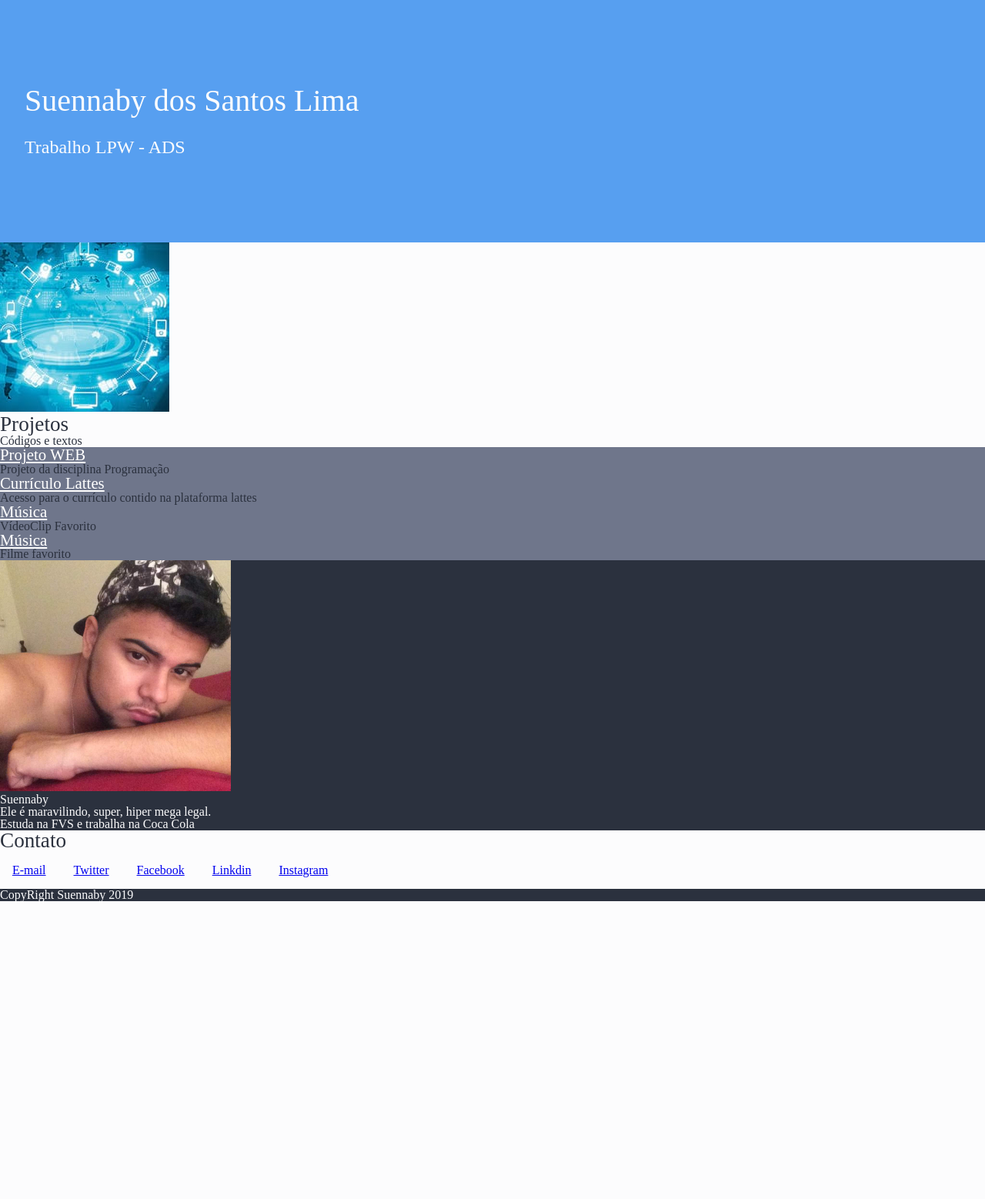
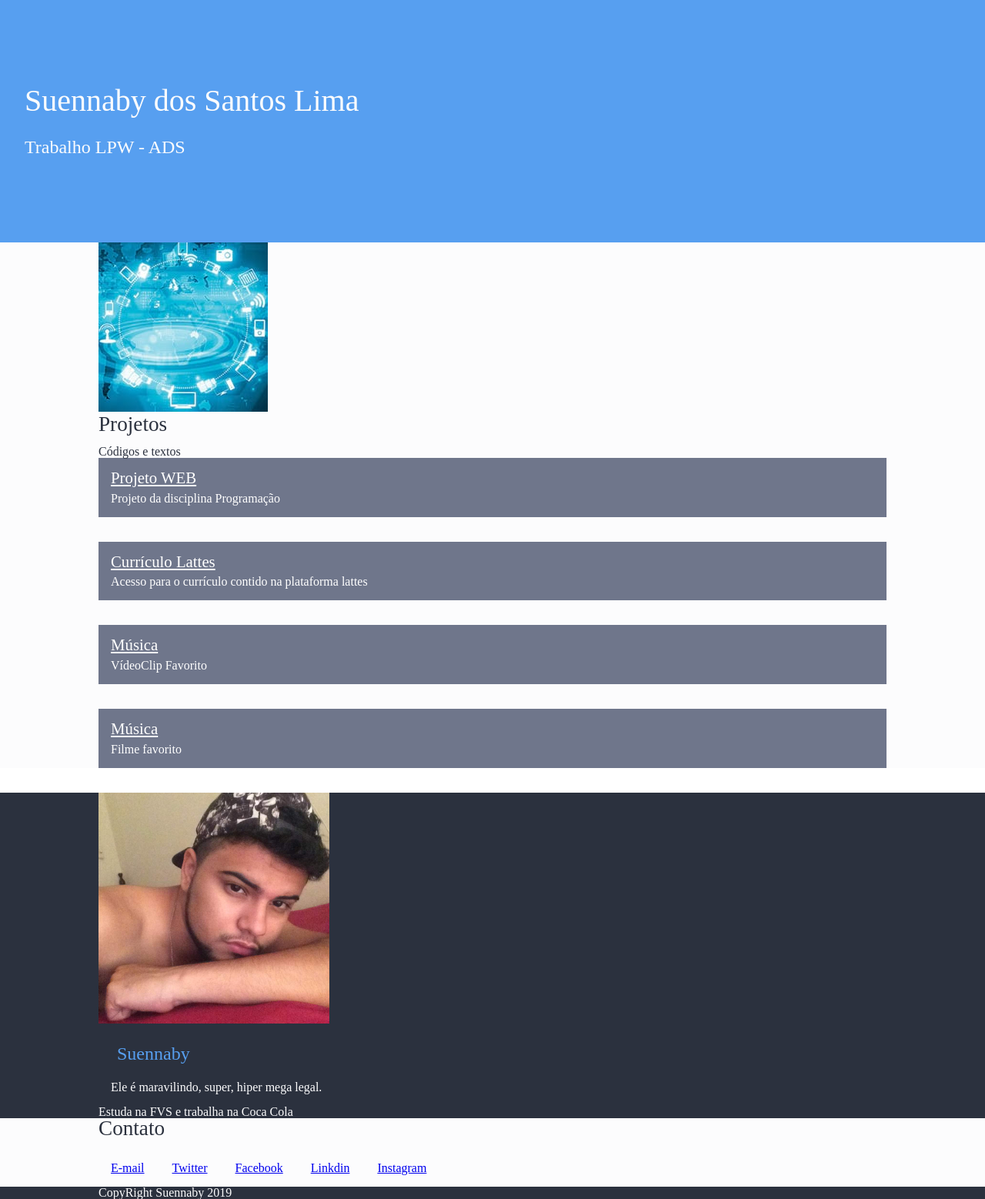
Before and after one commit to apico101010/AulasProgramacaoWeb, a PHP site: page / in a window 1280 px wide. Shown: the part 17-1575 px from the top of the page at 77% size. Before the commit the page ends 1188 px from the top, so only its background shows below. Run offline with PHP 8.4, Linux system fonts and the light colour scheme.

Commit message:
Melhorias nas section
Alteraçoes nas linhas,parágrafos,links,bordas,paddings e margins.

```diff
--- a/estilos/blog.css
+++ b/estilos/blog.css
@@ -1,5 +1,11 @@
 body {
     font-family: Helvetica, sans-serif;
+}
+
+header {
+    border-bottom: 1px solid #ccc;
+    padding-top: 1em;
+    padding-bottom: 1em;
 }
 
 header li{
@@ -16,6 +22,12 @@ header li{
 .container{
     padding-left:10%;
     padding-right: 10%;
+
+}
+
+section{
+    padding-top: 2em;
+    padding-bottom: 2em;
 
 }
 .identificacao{
@@ -40,11 +52,18 @@ header li{
 
 section h3{
     font-size: 1.7em;
+    margin-bottom: 0.5em;
 }
 
 header li a {
     color: #99A0B0;
     font-weight: lighter;
+
+}
+
+.styleprojetos li p {
+    color: #fff;
+    margin-top: 0.5em;
 
 }
 
@@ -60,11 +79,23 @@ header li a {
 
 .styleprojetos li {
     background-color:#6F768B;
+    padding: 1em;
+    margin-bottom: 2em;
 }
 
 .styleprojetos li a {
     color: #ffffff;
     font-size: 1.3em;
+}
+
+#sobre p.text {
+    margin: 1em;
+}
+
+#sobre p.bio {
+    color: #579ff0;
+    font-size: 1.5em;
+    margin: 1em;
 }
 
 #sobre img {
--- a/index.html
+++ b/index.html
@@ -43,7 +43,7 @@
        </section>
 
 
-       <section id="projetos" class="claras" >
+       <section id="projetos" class="claras container" >
           <img alt="Imagem que apresenta diversos itens" src="Imagens/tecnologia.jpg">
           <h3>Projetos</h3>
           <p>Códigos e textos</p>
@@ -100,15 +100,16 @@
 
        </section>
 
-       <section id="sobre" class = "escuras">
+       <section id="sobre" class = "escuras container">
          <img alt="Foto de Suennaby" src="Imagens/IMG_2090.JPG">
-         <p>Suennaby</p>
-         <p>Ele é maravilindo, super, hiper mega legal.</p>
-         <p>Estuda na FVS e trabalha na Coca Cola </p>
+         <p class = "bio">Suennaby</p>
+         <p class = "text">Ele é maravilindo, super, hiper mega legal.</p>
+         <p>Estuda na FVS e trabalha na Coca Cola
+       </p>
 
       </section>
 
-       <section id="contato" class="claras">
+       <section id="contato" class="claras container">
           <h3>Contato</h3>
 
 
@@ -117,7 +118,7 @@
              <li><a href="mailto:suennabyl@gmail.com">Twitter</a></li>
              <li><a href="mailto:suennabyl@gmail.com">Facebook</a></li>
              <li><a href="mailto:suennabyl@gmail.com">Linkdin</a></li>
-             <li><a href="mailto:suennabyl@gmail.com">Instagram</a></li>
+             <li><a href="https://www.instagram.com/suennaby/">Instagram</a></li>
           </ul>
 
 
@@ -126,7 +127,8 @@
 
        </section>
 
-       <footer class = "escuras">
+       <footer class = "escuras container">
+
          <p>CopyRight Suennaby 2019</p>
       </footer>
 
```
